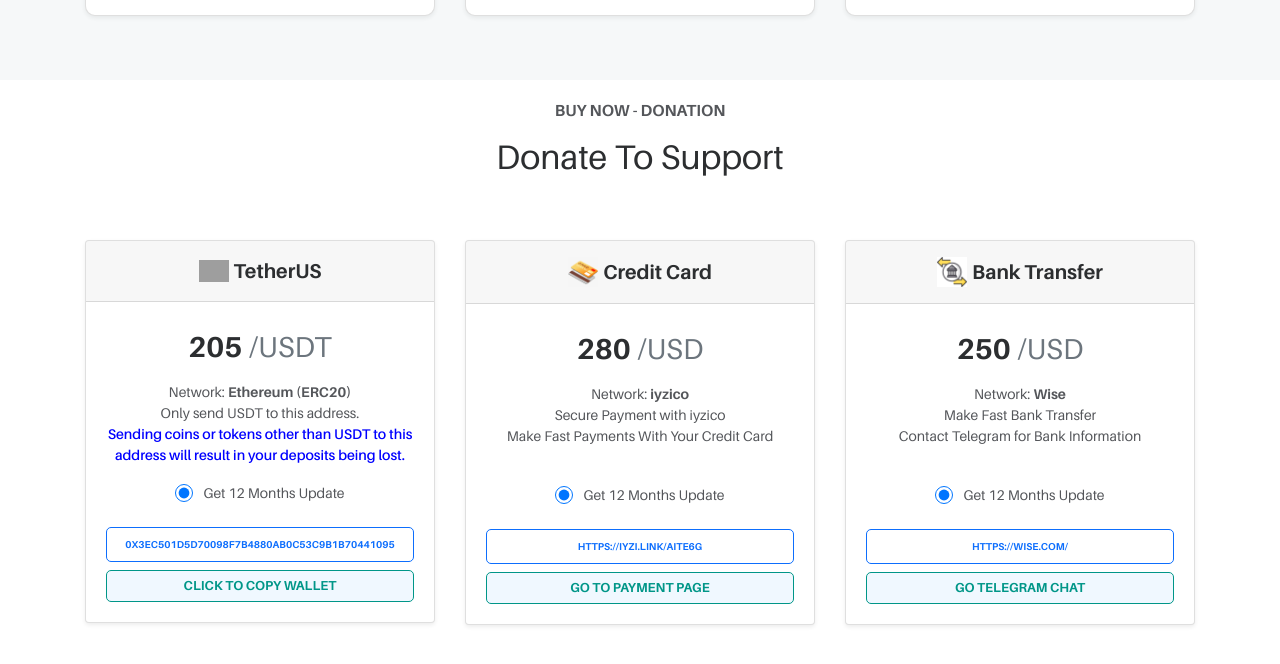
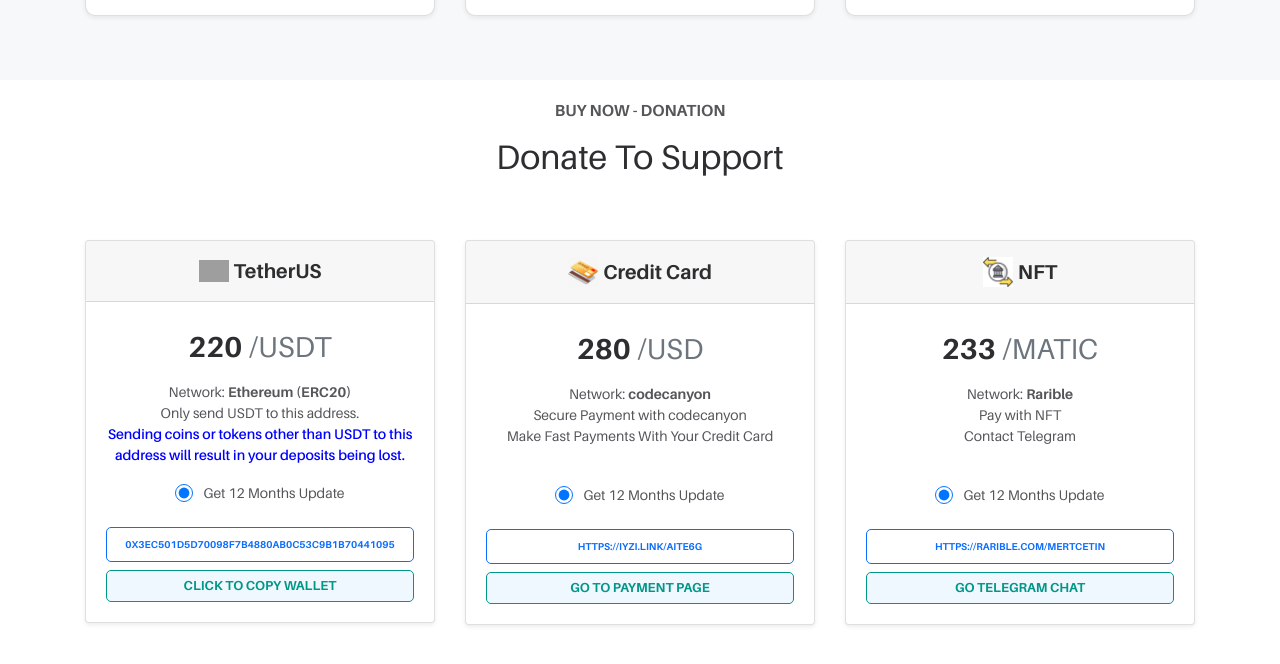
Before and after one commit to cetinmert/holla, a Jekyll site: the page built from docs/index.html, in a window 1280 px wide and 900 px high, scrolled down 2932 px, cut to the strip 0-687 px from the top of the window. Shown: the top 664 px of the strip. Built offline with Jekyll 4.4.1, drawn with Linux system fonts in a browser that asks for light colours; some web fonts are replaced; grey boxes are pictures that could not be loaded.

Commit message:
Update features.html

```diff
--- a/docs/_includes/features.html
+++ b/docs/_includes/features.html
@@ -485,7 +485,7 @@ document.getElementById("demo").innerHTML = "EXPIRED";
 </script>
 -->
 
-<div class="container py-3">
+<div class="container py-3" style="padding-top: 50px;">
 
 <main id="buynowx">
 
@@ -509,7 +509,7 @@ document.getElementById("demo").innerHTML = "EXPIRED";
 </div>
 <div class="card-body">
 <h1 style="font-size: 36px;" class="card-title pricing-card-title">
-<small id="usdtprincefull" style="display:inline; font-weight: 700;">205</small>
+<small id="usdtprincefull" style="display:inline; font-weight: 700;">220</small>
 <small class="text-muted fw-light">/USDT</small>
 </h1>
 <ul style="font-size: 14px;" class="list-unstyled mt-3 mb-4">
@@ -554,8 +554,8 @@ background: aliceblue;    color: #009688 !important;
 <small id="ethprincefull" style="display:inline; font-weight: 700;">280</small>
 <small class="text-muted fw-light">/USD</small></h1>
 <ul style="font-size: 14px;" class="list-unstyled mt-3 mb-4">
-<li>Network: <b>iyzico</b></li>
-<li>Secure Payment with iyzico</li>
+<li>Network: <b>codecanyon</b></li>
+<li>Secure Payment with codecanyon</li>
 <li>Make Fast Payments With Your Credit Card</li>
 <li> &nbsp; </li>
 
@@ -583,16 +583,16 @@ background: aliceblue;    color: #009688 !important;
 <div class="card-header py-3">
 <h4 class="my-0 fw-normal" style="display: flex;align-items: center;flex-wrap: nowrap;justify-content: center;font-size: 20px;">
 <img style="width: 30px;margin-right: 5px;" src="https://cetinmert.github.io/holla/img/bank-transfer.jpg">
-<i18n>Bank Transfer</i18n></h4>
+<i18n>NFT</i18n></h4>
 </div>
 <div class="card-body">
 <h1 style="font-size: 36px;" class="card-title pricing-card-title">
-<small id="trxprincefull" style="display:inline; font-weight: 700;">250</small>
-<small class="text-muted fw-light">/USD</small></h1>
+<small id="trxprincefull" style="display:inline; font-weight: 700;">233</small>
+<small class="text-muted fw-light">/MATIC</small></h1>
 <ul style="font-size: 14px;" class="list-unstyled mt-3 mb-4">
-<li>Network: <b>Wise</b></li>
-<li>Make Fast Bank Transfer</li>
-<li>Contact Telegram for Bank Information</li>
+<li>Network: <b>Rarible</b></li>
+<li>Pay with NFT</li>
+<li>Contact Telegram</li>
 <li> &nbsp; </li>
 
 <li style="margin-top: 17px;display: flex;align-items: center;flex-wrap: nowrap;justify-content: center;">
@@ -600,7 +600,7 @@ background: aliceblue;    color: #009688 !important;
 <label style="margin-bottom: 0;margin-left: 10px;" for="ethtpacketfull">Get 12 Months Update</label>
 </li>
 </ul>
-<input id="walletstrx" style="font-size:10px" type="text" value="https://wise.com/" class="w-100 btn btn-lg btn-outline-primary"/>
+<input id="walletstrx" style="font-size:10px" type="text" value="https://rarible.com/mertcetin" class="w-100 btn btn-lg btn-outline-primary"/>
 
 <a style="display: block;" rel="nofollow" target="_blank" href="https://t.me/hollacommunity">
 <button class="w-100 btn btn-lg btn-outline-primary" style="
```
